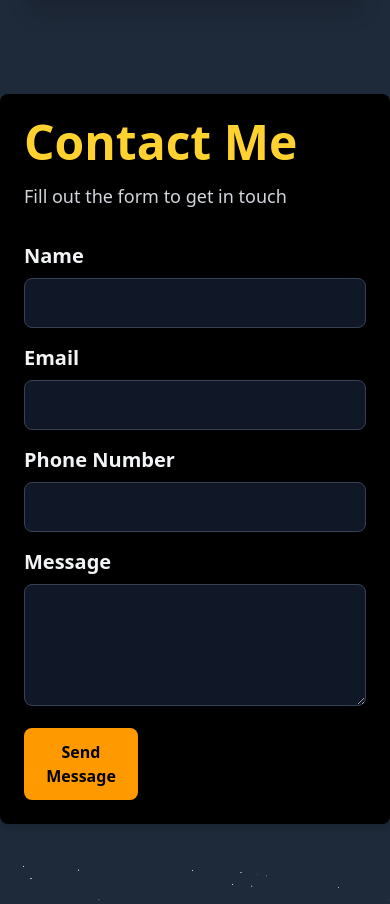
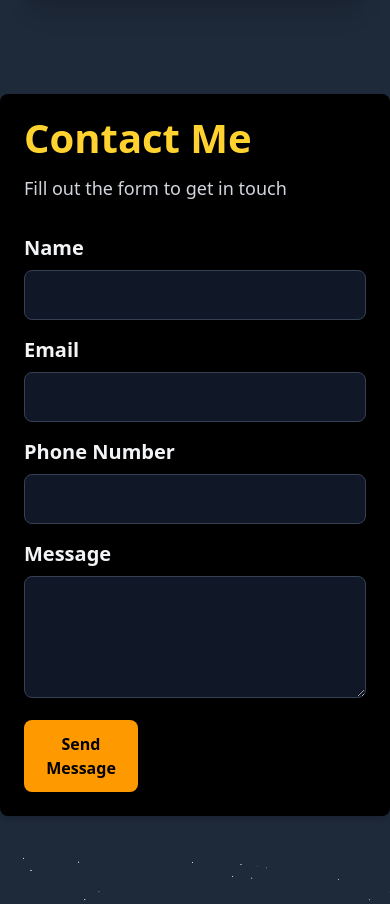
Before and after one commit to Abiodun-34/my-port, a React (Vite) app: page / in a window 390 px wide. Shown: the part 5040-5944 px from the top of the page. Built offline with nearby package versions, Linux system fonts and the light colour scheme.

Commit message:
Your descriptive commit message here

```diff
--- a/src/index.css
+++ b/src/index.css
@@ -1 +1,5 @@
 @import "tailwindcss";
+@media (max-width: 768px) {
+  .text-9xl { font-size: 4rem; }
+  .text-5xl { font-size: 2.5rem; }
+}
```
